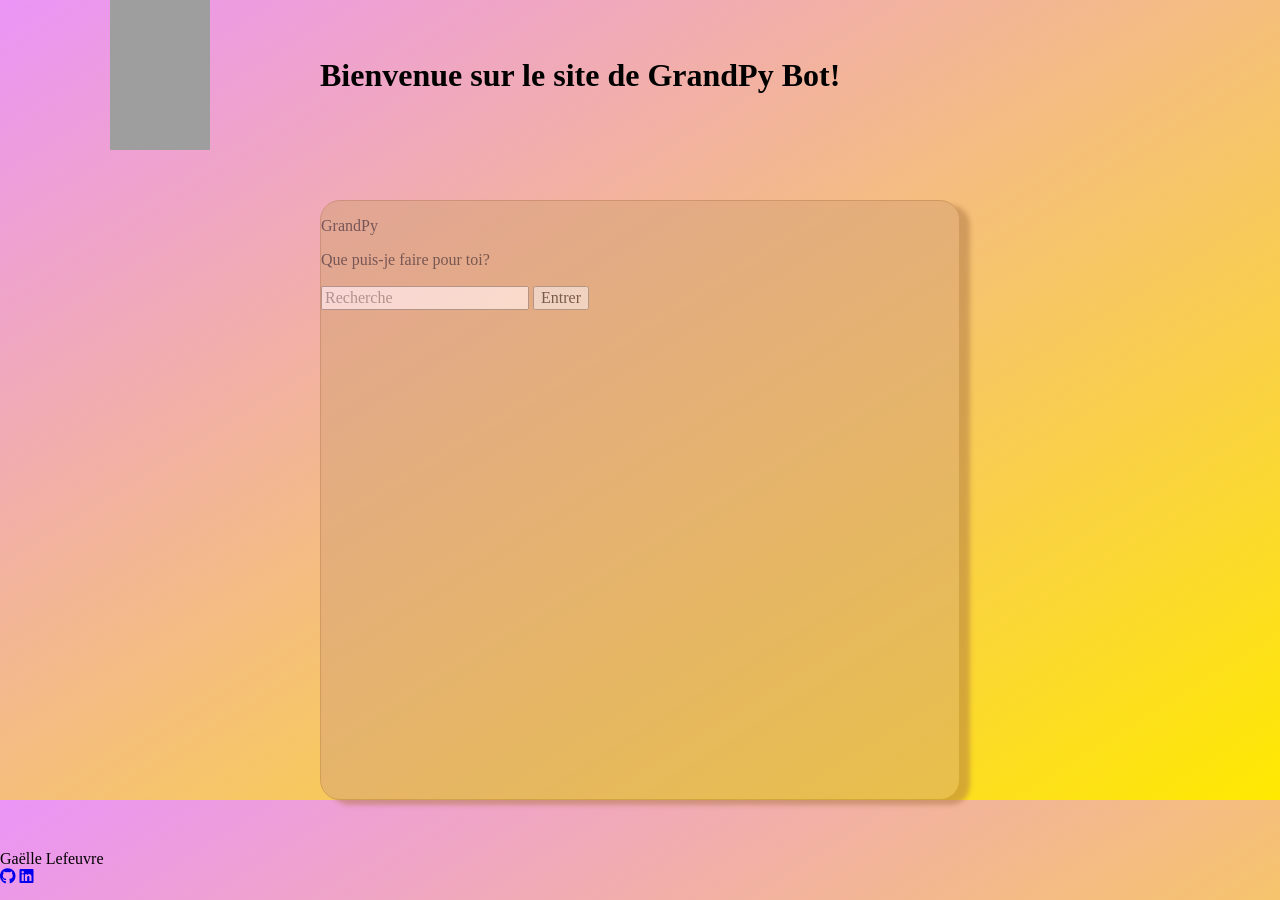
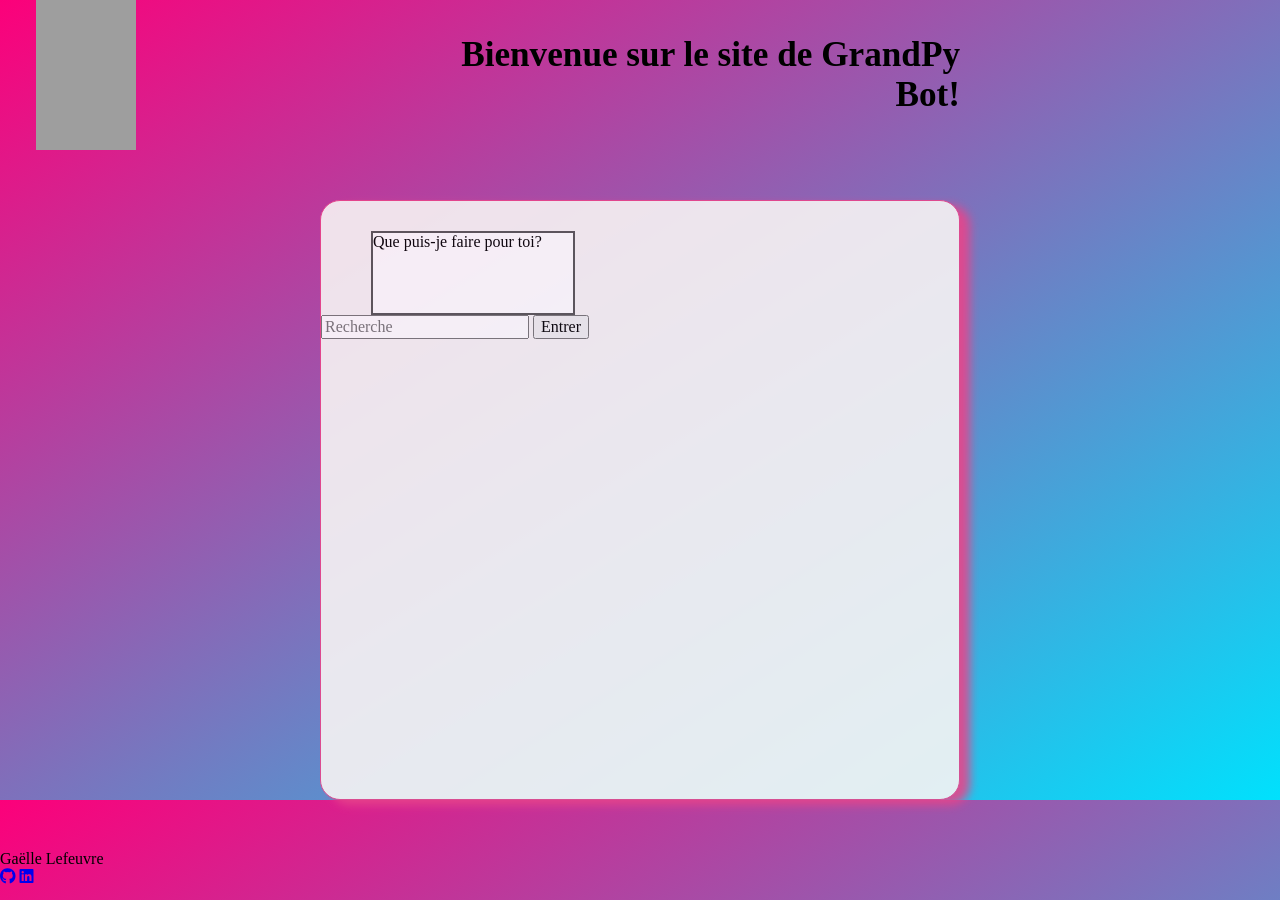
Before and after one commit to Melissendra/grandPyBot, a Flask app: page / in a window 1280 px wide. Run offline with Flask 2, Linux system fonts and the light colour scheme; some libraries are stand-ins or nearby versions; grey boxes are pictures that could not be loaded.

Commit message:
css continued

```diff
--- a/papybot/static/css/style.css
+++ b/papybot/static/css/style.css
@@ -1,6 +1,6 @@
 /*body design */
 body, html{
-    background: linear-gradient(to left top, #ffe900, #eb94f7);
+    background: linear-gradient(to left top, #00e1fd, #fc007a);
     width: 100%;
     height: 100%;
     margin: 0;
@@ -16,24 +16,26 @@ header{
     grid-template-rows:150px 600px 50px;
     row-gap: 50px;
     grid-template-areas:
-        "header header header header"
+        "header header header ."
         ". main main ."
         "footer footer footer footer";
 }
 
 #container{
     grid-area: main;
-    border: 1px solid #AE7644;
+    display: flex;
+    flex-direction: column;
+    border: 1px solid #e8458b;
     border-radius: 20px;
-    box-shadow: 10px 5px 5px #AE7644;
-    background-color: #D5A275;
-    opacity: 0.5;
+    box-shadow: 10px 5px 10px #e8458b;
+    background: #f7f4f4;
+    opacity: 0.9;
 }
 
 .header{
     display: grid;
-    grid-template-columns: repeat(4, 1fr);
 }
+
 .grandPyIcon{
     height: 150px;
     width: 100px;
@@ -45,8 +47,25 @@ header{
 
 .header h1{
     grid-column: 2 / span 3;
+    display: flex;
+    margin-left: 32%;
     align-self: center;
+    font-size: 2.2rem;
+    text-align: right;
 }
+
+.papySentence{
+    display: flex;
+    margin-top: 30px;
+    margin-left: 50px;
+    background: white;
+    right: 50px;
+    text-align: center;
+    width: 200px;
+    height: 80px;
+    border: 2px solid #555555;
+}
+
 
 footer{
     grid-area: footer;
--- a/papybot/templates/index.html
+++ b/papybot/templates/index.html
@@ -2,9 +2,10 @@
 
 {% block content %}
 <div id="container">
-    <div class="firstSentence">
-        <p class="name">GrandPy</p>
-        <p class="sentence">Que puis-je faire pour toi?</p>
+    <div class="papySentence">
+        <span class="sentence">Que puis-je faire pour toi?</span>
+        <span class="arrow-center"></span>
+        <span class="arrow_inner"></span>
     </div>
     <div class="botQuestion">
         <form action="" method="get">
```
